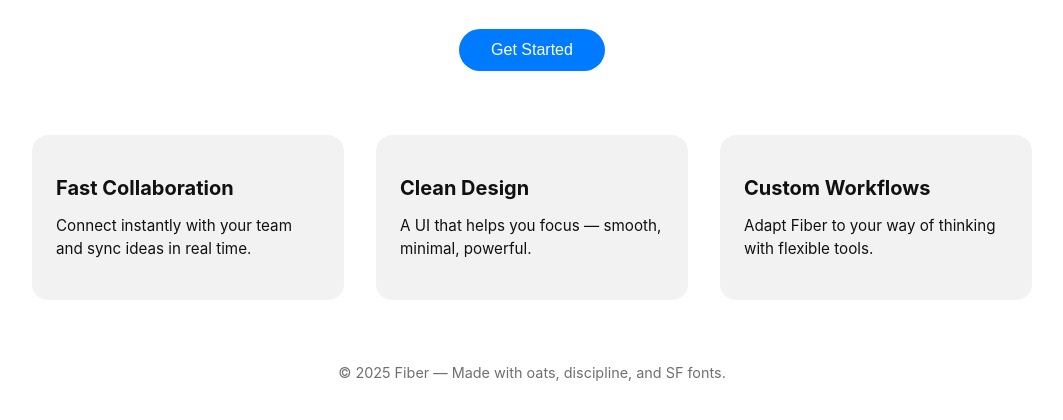
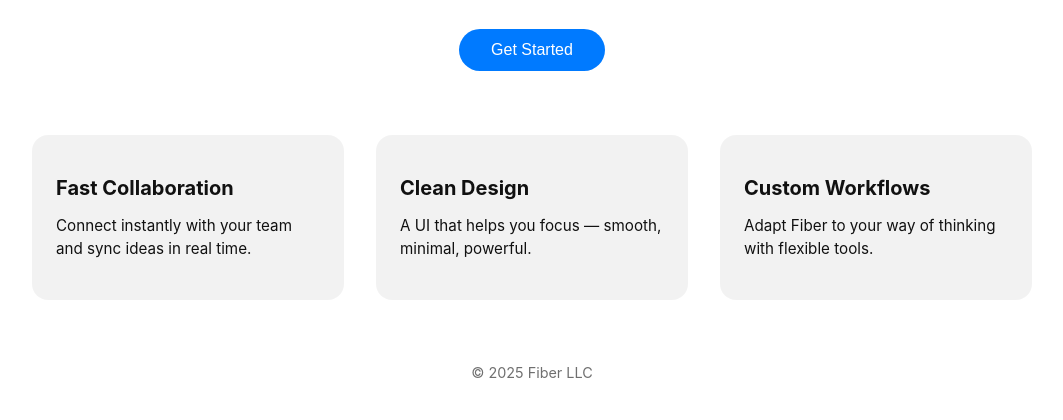
Before and after one commit to pacific-co/dash-site, a plain HTML site: page index.htm in a window 1280 px wide. Shown: the part 166-586 px from the top of the page, without its empty margins (108-1171 px from the left). Drawn offline with Linux system fonts and the light colour scheme; a web font is replaced by a local one.

Commit message:
Update index.htm

```diff
--- a/index.htm
+++ b/index.htm
@@ -127,7 +127,7 @@
   </section>
 
   <footer>
-    &copy; 2025 Fiber — Made with oats, discipline, and SF fonts.
+    &copy; 2025 Fiber LLC
   </footer>
 </body>
 </html>
```
